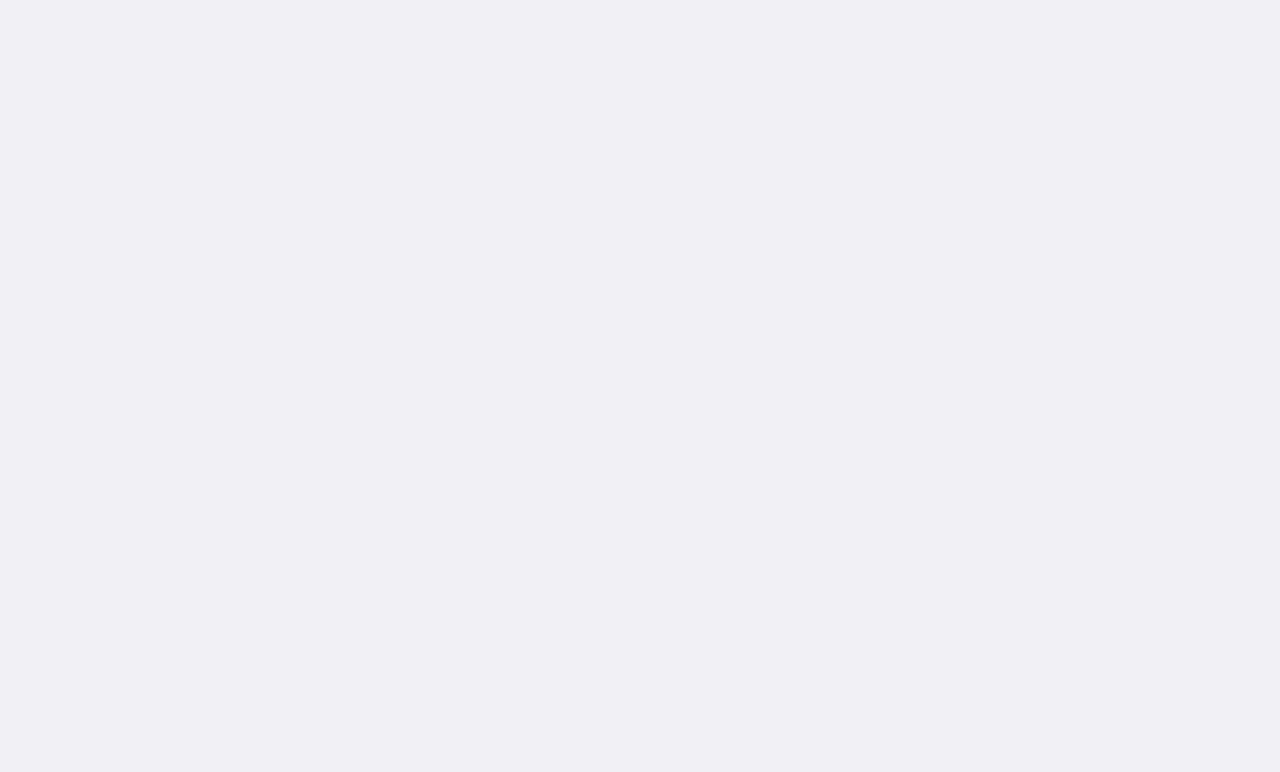
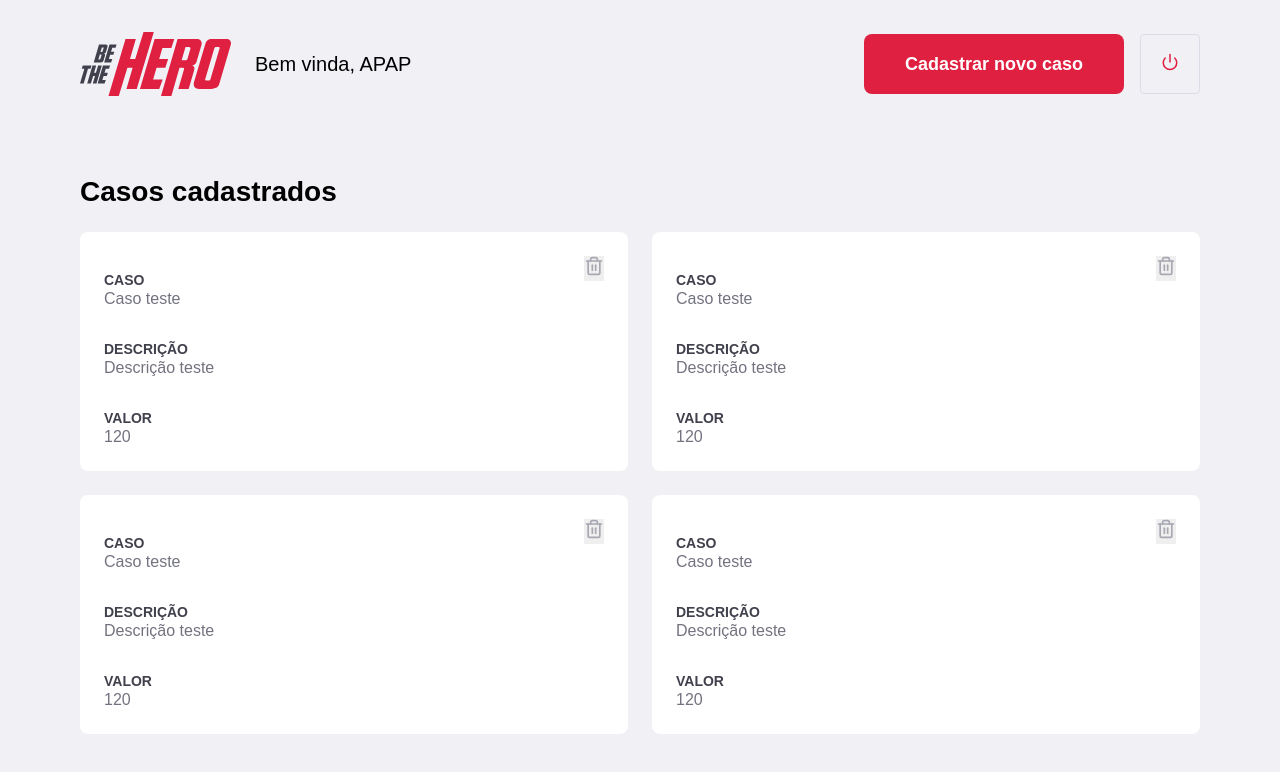
Before and after one commit to dantavs/bethehero, a React (Create React App) app in the folder frontend/: page /profile in a window 1280 px wide. Shown: the top 772 px of the page. Built offline with nearby package versions, Linux system fonts and the light colour scheme.

Commit message:
frontend Profile and New Incidentes

```diff
--- a/frontend/src/global.css
+++ b/frontend/src/global.css
@@ -19,6 +19,17 @@ input, button, textarea {
 
 button {
     cursor: pointer;
+}
+
+form textarea{
+    width: 100%;
+    min-height: 140px;
+    resize: vertical;
+    color: #333;
+    border: 1px solid #dcdce6;
+    border-radius: 8px;
+    padding: 16px 24px;
+    line-height: 24px;
 }
 
 form input{
--- /dev/null
+++ b/frontend/src/pages/NewIncident/index.js
@@ -0,0 +1,34 @@
+import React from 'react';
+import { Link } from 'react-router-dom';
+import { FiArrowLeft } from 'react-icons/fi'
+
+import './styles.css';
+import logoImg from '../../assets/logo.svg'
+
+export default function NewIncident() {
+    return (
+        <div className="new-incident-container">
+            <div className="content">
+                <section>
+                    <img src={logoImg} alt="Be The Hero" />
+
+                    <h1>Cadastrar novo caso</h1>
+                    <p>Descreva o caso detalhadamente para encontrar um herói para resolver isso.</p>
+
+                    <Link className="back-link" to="/profile">
+                        <FiArrowLeft size={16} color="#e02041"/>
+                        Voltar para Home
+                    </Link>
+                </section>
+
+                <form action="" className="for">
+                    <input placeholder="Título do caso" />
+                    <textarea placeholder="Descrição do caso" />
+                    <input placeholder="Valor em reais" />
+
+                    <button className="button" type="submit">Cadastrar</button>
+                </form>
+            </div>
+        </div>
+    )
+}
--- /dev/null
+++ b/frontend/src/pages/NewIncident/styles.css
@@ -0,0 +1,49 @@
+.new-incident-container {
+    width: 100%;
+    max-width: 1120px;
+    height: 100vh;
+    margin: 0 auto;
+    display: flex;
+    align-items: center;
+    justify-content: center;
+}
+
+.new-incident-container .content{
+    width: 100%;
+    padding: 96px;
+    background: #f0f0f5;
+    box-shadow: 0 0 100px rgba(0, 0, 0, 0.1);
+    border-bottom: 8px;
+    display: flex;
+    justify-content: space-between;
+    align-items: center;
+}
+
+.new-incident-container .content section {
+    width: 100%;
+    max-width: 380px;
+}
+
+.new-incident-container .content section h1{
+    margin: 64px 0 32px;
+    font-size: 32px;
+}
+
+.new-incident-container .content section p{
+    font-size: 18px;
+    color: #737380;
+    height: 32px;
+}
+
+.new-incident-container .content form {
+    width: 100%;
+    max-width: 450px;
+}
+
+.new-incident-container .content form input{
+    margin-top: 8px;
+}
+
+.new-incident-container .content form textarea{
+    margin-top: 8px;
+}
--- /dev/null
+++ b/frontend/src/pages/Profile/index.js
@@ -0,0 +1,73 @@
+import React from 'react';
+import { Link } from 'react-router-dom';
+import { FiPower } from 'react-icons/fi'
+import { FiTrash2 } from 'react-icons/fi'
+
+import './styles.css';
+import logoImg from '../../assets/logo.svg'
+
+export default function Profile() {
+    return (
+        <div className="profile-container">
+            <header>
+                <img src={logoImg} alt="Be The Hero" />
+                <span>Bem vinda, APAP</span>
+                <Link to="incidents/new" className="button">Cadastrar novo caso</Link>
+                <button type="button"><FiPower size={18} color="#e02041"></FiPower></button>
+            </header>
+
+            <h1>Casos cadastrados</h1>
+
+            <ul>
+                <li>
+                    <strong>CASO</strong>
+                    <p>Caso teste</p>
+
+                    <strong>DESCRIÇÃO</strong>
+                    <p>Descrição teste</p>
+
+                    <strong>VALOR</strong>
+                    <p>120</p>
+
+                    <button type="button"><FiTrash2 size={20} color="#a8a8b3"></FiTrash2></button>
+                </li>
+                <li>
+                    <strong>CASO</strong>
+                    <p>Caso teste</p>
+
+                    <strong>DESCRIÇÃO</strong>
+                    <p>Descrição teste</p>
+
+                    <strong>VALOR</strong>
+                    <p>120</p>
+
+                    <button type="button"><FiTrash2 size={20} color="#a8a8b3"></FiTrash2></button>
+                </li>
+                <li>
+                    <strong>CASO</strong>
+                    <p>Caso teste</p>
+
+                    <strong>DESCRIÇÃO</strong>
+                    <p>Descrição teste</p>
+
+                    <strong>VALOR</strong>
+                    <p>120</p>
+
+                    <button type="button"><FiTrash2 size={20} color="#a8a8b3"></FiTrash2></button>
+                </li>
+                <li>
+                    <strong>CASO</strong>
+                    <p>Caso teste</p>
+
+                    <strong>DESCRIÇÃO</strong>
+                    <p>Descrição teste</p>
+
+                    <strong>VALOR</strong>
+                    <p>120</p>
+
+                    <button type="button"><FiTrash2 size={20} color="#a8a8b3"></FiTrash2></button>
+                </li>
+            </ul>
+        </div>
+    )
+}
--- /dev/null
+++ b/frontend/src/pages/Profile/styles.css
@@ -0,0 +1,87 @@
+.profile-container {
+    width: 100%;
+    max-width: 1180px;
+    padding: 0 30px;
+    margin: 32px auto;
+}
+
+.profile-container header {
+    display: flex;
+    align-items: center;
+
+}
+
+.profile-container header span {
+    font-size: 20px;
+    margin-left: 24px;
+}
+
+.profile-container header img {
+    height: 64px;
+}
+
+.profile-container header a {
+    width: 260px;
+    margin-left: auto;
+    margin-top: 0;
+}
+
+.profile-container header button {
+    height: 60px;
+    width: 60px;
+    border-radius: 4px;
+    border: 1px solid #dcdce6;
+    background: transparent;
+    margin-left: 16px;
+    transition: border-color 0.2s;
+}
+
+.profile-container header button:hover {
+    border-color: #999;
+}
+
+.profile-container h1 {
+    margin-top: 80px;
+    margin-bottom: 24px;
+}
+
+.profile-container ul {
+    display:grid;
+    grid-template-columns: 1fr 1fr;
+    grid-gap: 24px;
+    list-style: none;
+}
+
+.profile-container ul li {
+    background: #fff;
+    padding: 24px;
+    border-radius: 8px;
+    position: relative;
+}
+
+.profile-container ul li button {
+    position: absolute;
+    right: 24px;
+    top: 24px;
+    border: 0;
+}
+
+.profile-container ul li button:hover {
+    opacity: 0.8;
+}
+
+.profile-container ul li strong {
+    display: block;
+    margin-top: 16px;
+    color: #41414d;
+}
+
+.profile-container ul li p + strong {
+    margin-top: 32px;
+}
+
+.profile-container ul li p {
+    color: #737380;
+    line-height: 21px;
+    font-size: 16px;
+}
--- a/frontend/src/routes.js
+++ b/frontend/src/routes.js
@@ -3,6 +3,8 @@ import { BrowserRouter, Route, Switch } from 'react-router-dom';
 
 import Logon from './pages/Logon';
 import Register from './pages/Register';
+import Profile from './pages/Profile';
+import NewIncident from './pages/NewIncident';
 
 export default function Routes() {
     return (
@@ -10,6 +12,8 @@ export default function Routes() {
             <Switch>
                 <Route path='/' exact component={Logon} />;
                 <Register path='/register' component={Register} />;
+                <Profile path='/profile' component={Profile} />;
+                <NewIncident path='/incidents/new' component={NewIncident} />;
             </Switch>
         </BrowserRouter>
     )
```
